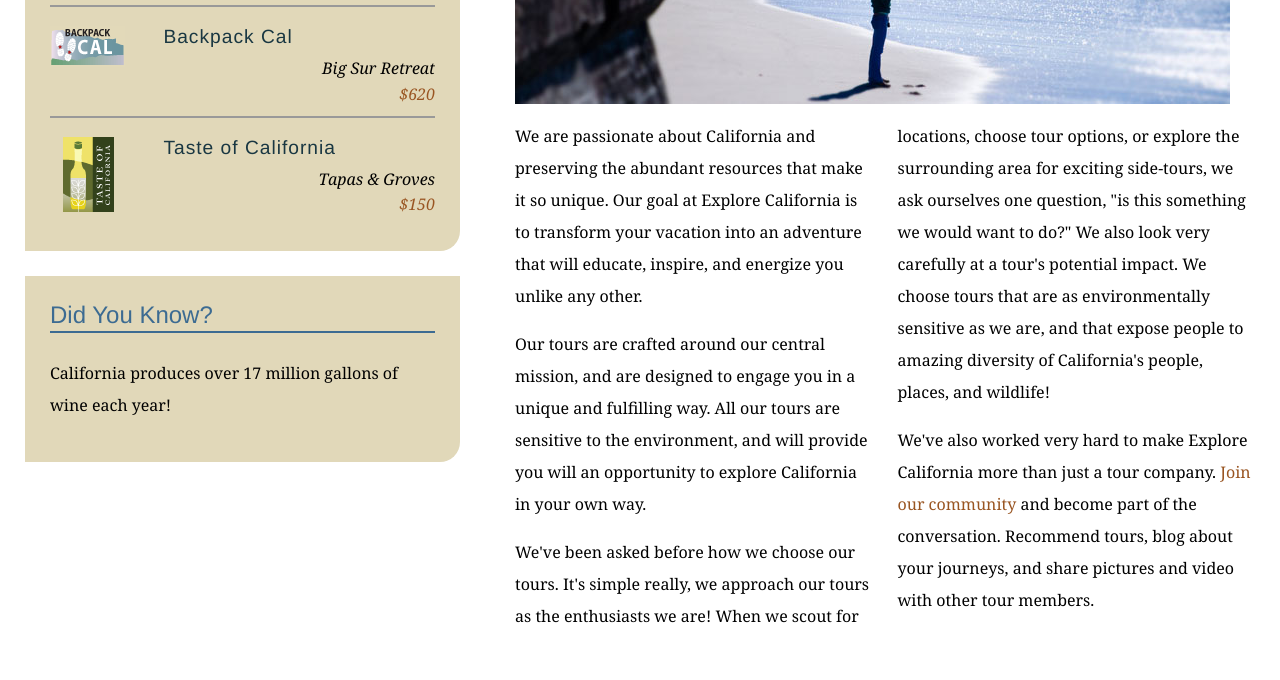
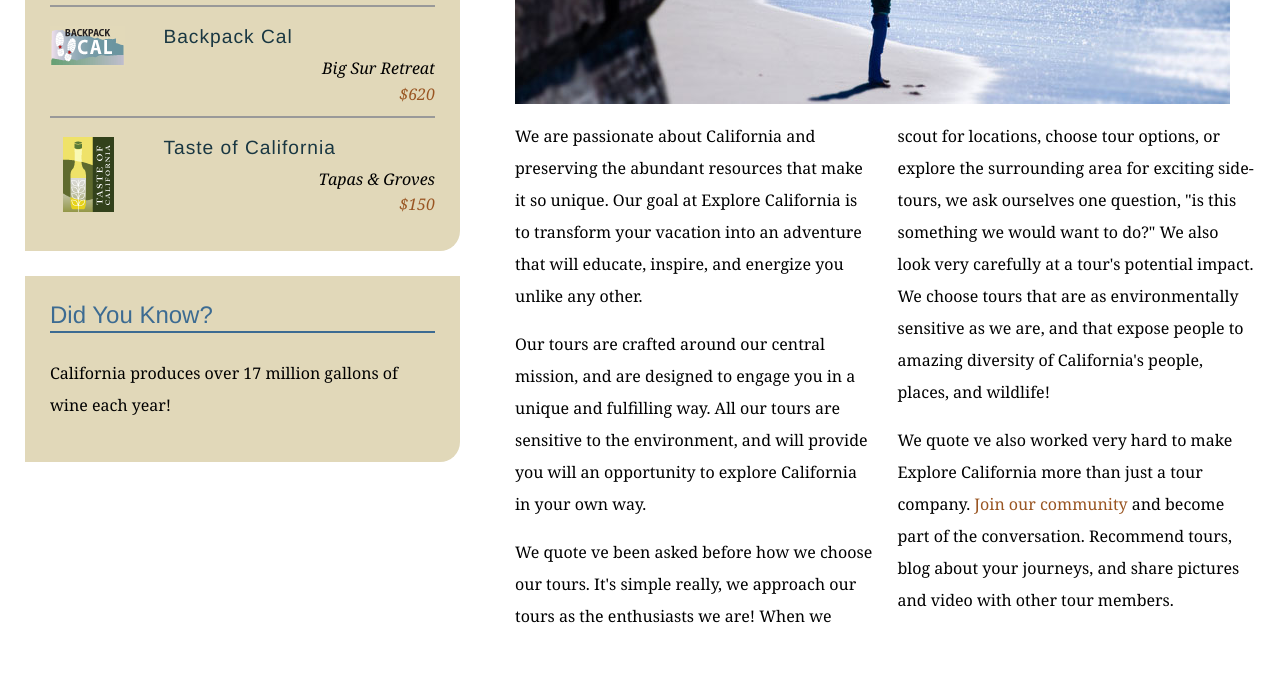
Before and after one commit to kristers-z/sandbox, a plain HTML site: page mission.html in a window 1280 px wide. Shown: the part 580-1260 px from the top of the page. Drawn offline with Linux system fonts and the light colour scheme.

Commit message:
Replace quotes with textutal quotes in mission page

```diff
--- a/mission.html
+++ b/mission.html
@@ -64,8 +64,8 @@
           <div class="multiCol">
             <p>We are passionate about California and preserving the abundant resources that make it so unique. Our goal at Explore California is to transform your vacation into an adventure that will educate, inspire, and energize you unlike any other.</p>
             <p>Our tours are crafted around our central mission, and are designed to engage you in a unique and fulfilling way. All our tours are sensitive to the environment, and will provide you will an opportunity to explore California in your own way.</p>
-            <p>We've been asked before how we choose our tours. It's simple really, we approach our tours as the enthusiasts we are! When we scout for locations, choose tour options, or explore the surrounding area for exciting side-tours, we ask ourselves one question, &quot;is this something we would want to do?&quot; We also look very carefully at a tour's potential impact. We choose tours that are as environmentally sensitive as we are, and that expose people to amazing diversity of California's people, places, and wildlife!</p>
-            <p>We've also worked very hard to make Explore California more than just a tour company. <a href="explorers/join.html">Join our community</a> and become part of the conversation. Recommend tours, blog about your journeys, and share pictures and video with other tour members.</p>
+            <p>We quote ve been asked before how we choose our tours. It's simple really, we approach our tours as the enthusiasts we are! When we scout for locations, choose tour options, or explore the surrounding area for exciting side-tours, we ask ourselves one question, &quot;is this something we would want to do?&quot; We also look very carefully at a tour's potential impact. We choose tours that are as environmentally sensitive as we are, and that expose people to amazing diversity of California's people, places, and wildlife!</p>
+            <p>We quote ve also worked very hard to make Explore California more than just a tour company. <a href="explorers/join.html">Join our community</a> and become part of the conversation. Recommend tours, blog about your journeys, and share pictures and video with other tour members.</p>
           </div>
         </div>
       </div>
```
